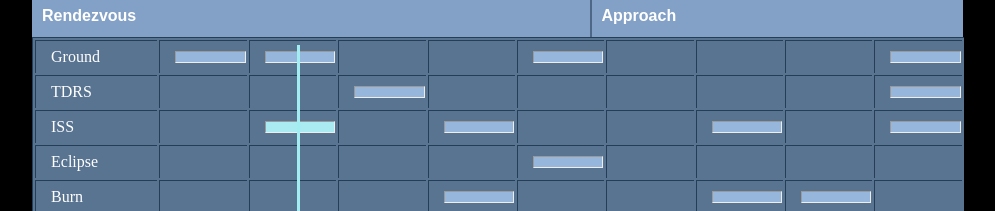
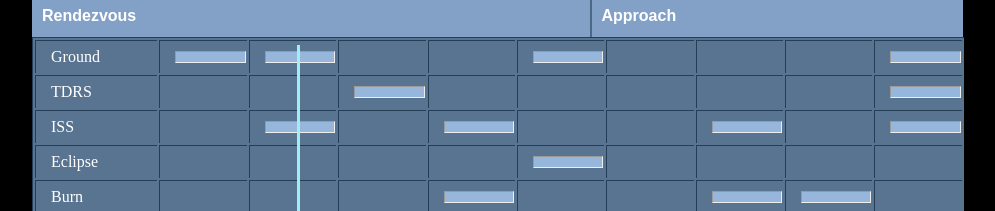
Before and after one commit to hrufon/Space-X, a plain HTML site: page index.html in a window 1280 px wide. Shown: the part 1103-1314 px from the top of the page, without its empty margins (128-1123 px from the left). Drawn offline with Linux system fonts and the light colour scheme.

Commit message:
Update index.html

```diff
--- a/index.html
+++ b/index.html
@@ -121,7 +121,7 @@
 
   <td>ISS</td>
   <td></td>
-  <td><hr style="background-color:#aaeaf1;"></td>
+  <td><hr></td>
   <td></td>
   <td><hr></td>
   <td></td>
```
